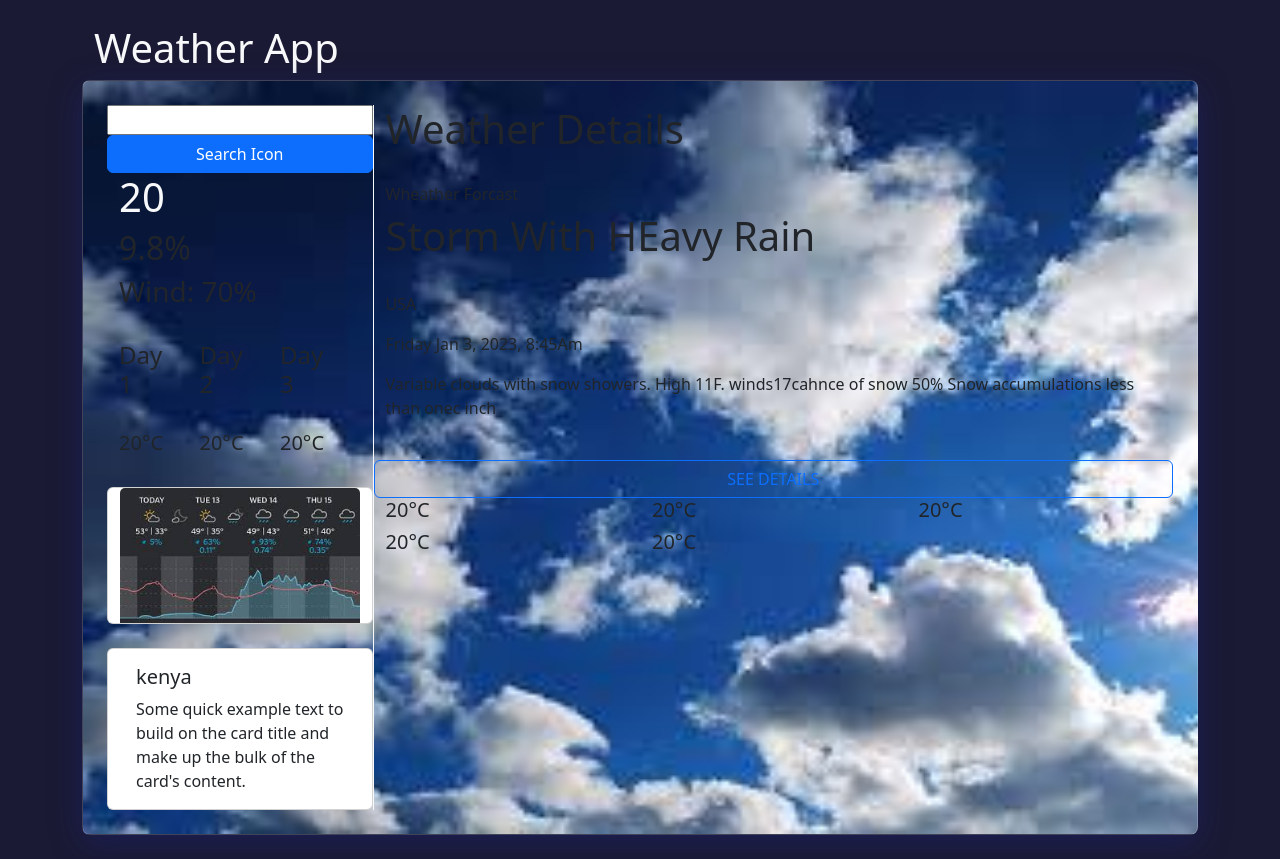
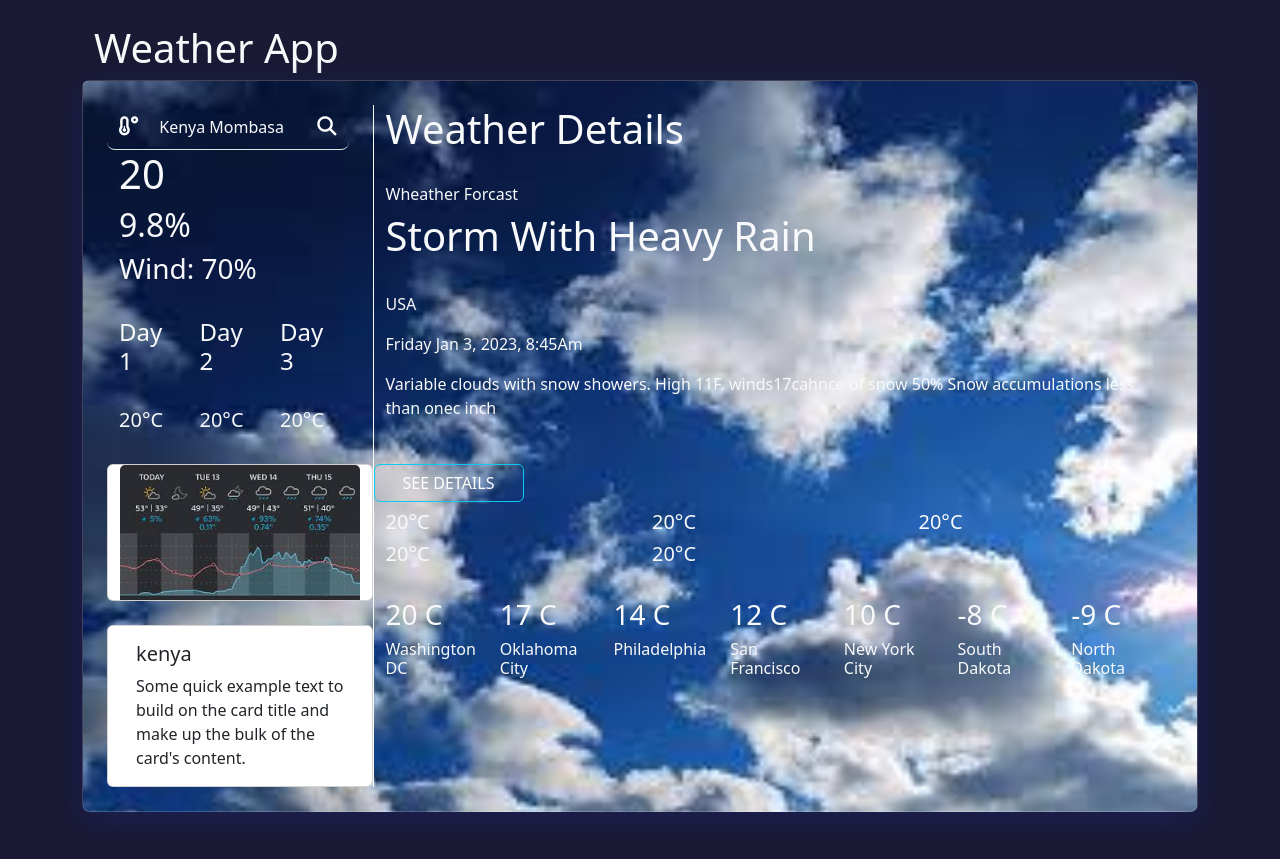
Before and after one commit to Beeootle/Weather_App, a plain HTML site: page index.html in a window 1280 px wide. After the commit the page ends 836 px from the top, so only its background shows below. Drawn offline with nearby package versions, Linux system fonts and the light colour scheme.

Commit message:
Finalized layout and started on the search icon

```diff
--- a/assets/css/styles.css
+++ b/assets/css/styles.css
@@ -16,3 +16,45 @@
   background-size: cover;
   background-position: fixed;
 }
+.cst-btn{
+  background-color: transparent !important;
+  color: white !important;
+  width: 150px !important;
+  display: block !important;
+  text-align: center !important;
+  font-size: 16px !important;
+  border-radius: 5px;
+}
+
+.search-div{
+  width: 100%;
+  margin: 0 auto;
+  display: flex !important;
+  justify-content: space-around !important;
+  align-items: center !important;
+  flex-direction: row !important;
+  height: 45px;
+}
+
+.search-input{
+  width: 150px !important;
+  height: 30px !important;
+  padding: 10px 16px !important;
+  border-radius: 4px !important;
+  color: #fff;
+  font-size: 1.3rem;
+  border: none !important;
+  outline: none !important;
+  margin-right: 10px !important;
+  display: none !important;
+  background-color: transparent;;
+
+}
+.search-name{
+  display: inline !important;
+}
+.icon{
+  color: white !important;
+  font-size: 1.2rem;
+  font-weight: bold;
+}
--- a/assets/js/index.js
+++ b/assets/js/index.js
@@ -0,0 +1,28 @@
+let search_icon;
+let search_input;
+let search_results;
+let search_name
+
+// search_icon = document.getElementById('search-icon');
+search_icon = document.querySelector('#search-icon');
+search_input = document.getElementById('search-input');
+search_name = document.querySelector('#search-name');
+search_results = document.getElementById('search-results');
+
+
+search_icon.addEventListener('click', () => {
+    document.querySelector('#search-name').style.setProperty('display', 'none', 'important');
+    search_input.style.setProperty('display', 'inline', 'important');
+    document.querySelector('#close-icon').style.setProperty('display', 'inline', 'important');
+    search_icon.style.setProperty('display', 'none', 'important');
+})
+
+document.querySelector('#close-icon').addEventListener('click', () => {
+    document.querySelector('#search-name').style.setProperty('display', 'inline', 'important');
+    search_input.style.setProperty('display', 'none', 'important');
+    document.querySelector('#close-icon').style.setProperty('display', 'none', 'important');
+    search_icon.style.setProperty('display', 'inline', 'important');
+})
+
+
+// document.addEventListener('DOMContentLoaded', function() {} );
--- a/index.html
+++ b/index.html
@@ -3,8 +3,8 @@
   <head>
     <meta charset="UTF-8" />
     <meta name="viewport" content="width=device-width, initial-scale=1.0" />
-    <link rel="stylesheet" href="assets/css/styles.css" />
-    <script defer src="/assets/js/index.js"></script>
+    <link rel="stylesheet" href="./assets/css/styles.css" />
+    <script defer src="./assets/js/index.js"></script>
     <link
       href="https://cdn.jsdelivr.net/npm/bootstrap@5.3.3/dist/css/bootstrap.min.css"
       rel="stylesheet"
@@ -17,41 +17,58 @@
       integrity="sha384-YvpcrYf0tY3lHB60NNkmXc5s9fDVZLESaAA55NDzOxhy9GkcIdslK1eN7N6jIeHz"
       crossorigin="anonymous"
     ></script>
+    <script
+      src="https://kit.fontawesome.com/4eb85b5192.js"
+      crossorigin="anonymous"
+    ></script>
     <title>Weather App</title>
   </head>
   <body class="body">
     <div class="container p-4">
-        <h1 class="h1 text-light">Weather App</h1>
-      <div class="row rounded-3 p-4 glass" style="background-image: url('assets/images/Untitled.jpeg');" id="weather-app">
+      <h1 class="h1 text-light">Weather App</h1>
+      <div
+        class="row rounded-3 p-4 glass"
+        style="background-image: url('assets/images/Untitled.jpeg')"
+        id="weather-app"
+      >
         <div class="col-3 border-end border-light side-container" id="div-1">
-          <div class="row">
-            <input type="text" class="form-input" />
-            <button type="button" class="btn btn-primary">Search Icon</button>
+          <div class="row search-div border-bottom rounded-3">
+            <div class="col-2">
+              <i class="fa-solid fa-temperature-low icon"></i>
+            </div>
+            <div class="col">
+              <h6  id= "search-name" class="h6 search-name text-light">Kenya Mombasa</h6>
+              <input type="text" id='search-input' class="search-input" placeholder="search here..."/>
+            </div>
+            <div class="col-2 d-flex flex-row-reverse">
+                <i id="search-icon" class="fa-solid fa-magnifying-glass icon"></i>
+                <i id="close-icon" class="fa-solid fa-xmark icon" style="display: none;"></i>
+            </div>
           </div>
           <div class="row">
             <div id="weather-data">
               <h1 class="h1 text-light">20</h1>
-              <h2 class="h2">9.8%</h2>
-              <h3 class="h3">Wind: 70%</h3>
+              <h2 class="h2 text-light">9.8%</h2>
+              <h3 class="h3 text-light">Wind: 70%</h3>
             </div>
           </div>
           <div class="row mt-4">
             <div id="wheather-forecast"></div>
             <div class="row">
               <div class="col-4">
-                <h4 class="h4">Day 1</h4>
+                <h4 class="h4 text-light">Day 1</h4>
                 <img src="" alt="" />
-                <h5 class="h5">20°C</h5>
+                <h5 class="h5 text-light">20°C</h5>
               </div>
               <div class="col-4">
-                <h4 class="h4">Day 2</h4>
+                <h4 class="h4 text-light">Day 2</h4>
                 <img src="" alt="" />
-                <h5 class="h5">20°C</h5>
+                <h5 class="h5 text-light">20°C</h5>
               </div>
               <div class="col-4">
-                <h4 class="h4">Day 3</h4>
+                <h4 class="h4 text-light">Day 3</h4>
                 <img src="" alt="" />
-                <h5 class="h5">20°C</h5>
+                <h5 class="h5 text-light">20°C</h5>
               </div>
             </div>
           </div>
@@ -79,44 +96,75 @@
 
         <div class="col-9 mr-2" id="div-2">
           <div class="row">
-            <h1 class="h1">Weather Details</h1>
+            <h1 class="h1 text-light">Weather Details</h1>
           </div>
           <div class="row mt-4">
-            <h6 class="h6">Wheather Forcast</h6>
-            <h1 class="h1">Storm With HEavy Rain</h1>
+            <h6 class="h6 text-light">Wheather Forcast</h6>
+            <h1 class="h1 text-light">Storm With Heavy Rain</h1>
           </div>
           <div class="row mt-4">
             <icon class=""></icon>
-            <p>USA</p>
-            <p>Friday Jan 3, 2023, 8:45Am</p>
-            <p>
+            <p class="p text-light">USA</p>
+            <p class="p text-light">Friday Jan 3, 2023, 8:45Am</p>
+            <p class="p text-light">
               Variable clouds with snow showers. High 11F.
               winds<span>17</span>cahnce of snow 50% Snow accumulations less
               than onec inch
             </p>
           </div>
           <div class="row mt-4">
-            <button type="button" class="btn btn-outline-primary">
-              SEE DETAILS <icon class=""></icon>
-            </button>
-            <div class="col-4">
-              <h5 class="h5">20°C</h5>
+            <div class="row mt-1 mb-2">
+              <button type="button" class="btn btn-outline-info cst-btn">
+                SEE DETAILS <icon class=""></icon>
+              </button>
             </div>
             <div class="col-4">
-              <h5 class="h5">20°C</h5>
+              <h5 class="h5 text-light">20°C</h5>
             </div>
             <div class="col-4">
-              <h5 class="h5">20°C</h5>
+              <h5 class="h5 text-light">20°C</h5>
             </div>
             <div class="col-4">
-              <h5 class="h5">20°C</h5>
+              <h5 class="h5 text-light">20°C</h5>
             </div>
             <div class="col-4">
-              <h5 class="h5">20°C</h5>
+              <h5 class="h5 text-light">20°C</h5>
+            </div>
+            <div class="col-4">
+              <h5 class="h5 text-light">20°C</h5>
             </div>
           </div>
 
-          <div class="row mt-4"></div>
+          <div class="row mt-4">
+            <div class="col d-flex flex-column">
+              <h3 class="h3 text-light">20 C</h3>
+              <h6 class="h6 text-light">Washington DC</h6>
+            </div>
+            <div class="col d-flex flex-column">
+              <h1 class="h3 text-light">17 C</h1>
+              <h6 class="h6 text-light">Oklahoma City</h6>
+            </div>
+            <div class="col d-flex flex-column">
+              <h3 class="h3 text-light">14 C</h3>
+              <h6 class="h6 text-light">Philadelphia</h6>
+            </div>
+            <div class="col d-flex flex-column">
+              <h3 class="h3 text-light">12 C</h3>
+              <h6 class="h6 text-light">San Francisco</h6>
+            </div>
+            <div class="col d-flex flex-column">
+              <h3 class="h3 text-light">10 C</h3>
+              <h6 class="h6 text-light">New York City</h6>
+            </div>
+            <div class="col d-flex flex-column">
+              <h3 class="h3 text-light">-8 C</h3>
+              <h6 class="h6 text-light">South Dakota</h6>
+            </div>
+            <div class="col d-flex flex-column">
+              <h3 class="h3 text-light">-9 C</h3>
+              <h6 class="h6 text-light">North Dakota</h6>
+            </div>
+          </div>
         </div>
       </div>
     </div>
```
